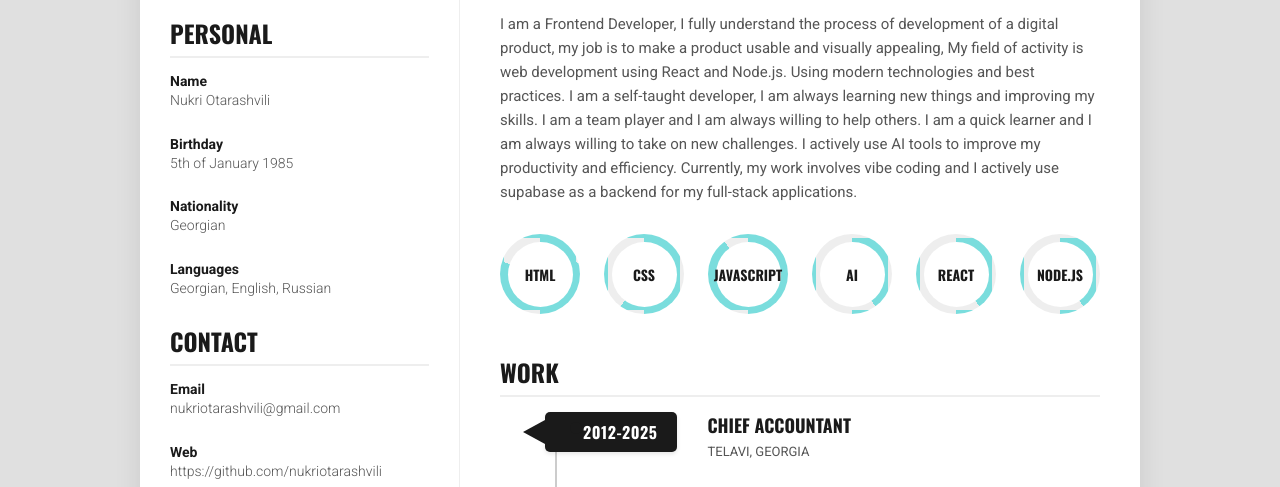
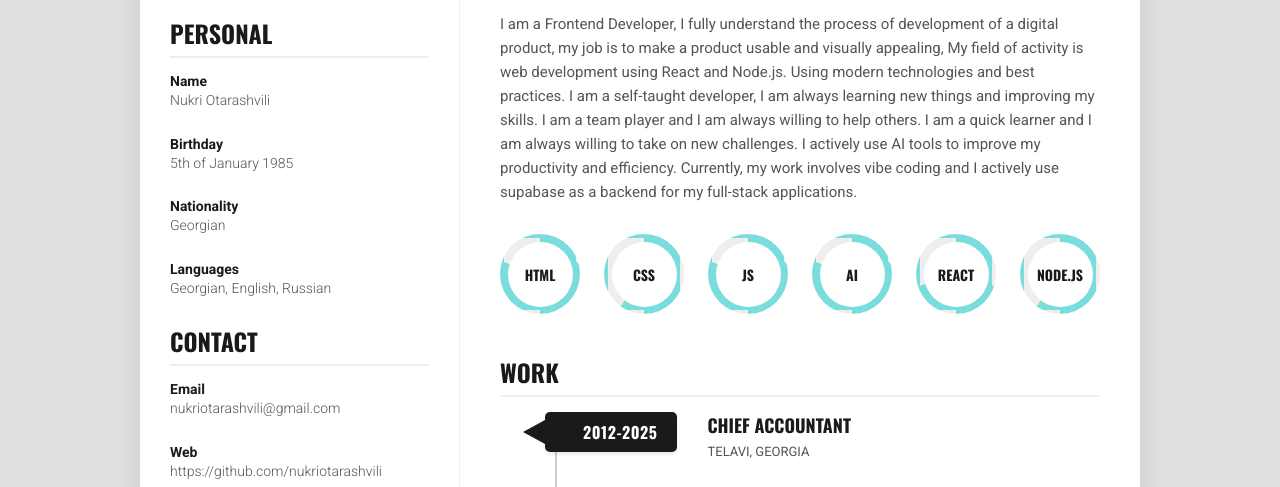
Before and after one commit to nukriotarashvili/davaleba1-CV, a plain HTML site: page index.html in a window 1280 px wide. Shown: the part 255-742 px from the top of the page. Drawn offline with nearby package versions, Linux system fonts and the light colour scheme.

Commit message:
Update skill circles classes and hover colors

```diff
--- a/index.html
+++ b/index.html
@@ -63,12 +63,12 @@
             </p>
 
             <div class="circles-grid">
-                <div class="circle-item circle-ux" data-percent="80"><div class="circle-inner">HTML</div></div>
-                <div class="circle-item circle-ui" data-percent="60"><div class="circle-inner">CSS</div></div>
-                <div class="circle-item circle-design" data-percent="90"><div class="circle-inner">JAVASCRIPT</div></div>
-                <div class="circle-item circle-ia" data-percent="40"><div class="circle-inner">AI</div></div>
-                <div class="circle-item circle-ia" data-percent="40"><div class="circle-inner">REACT</div></div>
-                <div class="circle-item circle-ia" data-percent="40"><div class="circle-inner">NODE.JS</div></div>
+                <div class="circle-item circle-html" data-percent="80"><div class="circle-inner">HTML</div></div>
+                <div class="circle-item circle-css" data-percent="60"><div class="circle-inner">CSS</div></div>
+                <div class="circle-item circle-js" data-percent="80"><div class="circle-inner">JS</div></div>
+                <div class="circle-item circle-ai" data-percent="80"><div class="circle-inner">AI</div></div>
+                <div class="circle-item circle-react" data-percent="70"><div class="circle-inner">REACT</div></div>
+                <div class="circle-item circle-node" data-percent="60"><div class="circle-inner">NODE.JS</div></div>
             </div>
 
             <h3 class="section-title">Work</h3>
--- a/main.js
+++ b/main.js
@@ -16,7 +16,7 @@ const cvData = {
     software: [
         { name: "HTML", percent: 90 },
         { name: "CSS", percent: 75 },
-        { name: "JavaScript", percent: 80 },
+        { name: "JS", percent: 80 },
         { name: "AI", percent: 80 },
         { name: "React", percent: 70 },
         { name: "Node.js", percent: 60 }
@@ -239,12 +239,14 @@ function getCSSVariable(variableName) {
     return getComputedStyle(document.documentElement).getPropertyValue(variableName).trim();
 }
 
-// წრეების hover ფერები
+// წრეების hover ფერები (HTML, CSS, JS, AI, React, Node.js)
 const circleHoverColors = {
-    'circle-ux': 'var(--accent-pink)',
-    'circle-ui': 'var(--accent-yellow)',
-    'circle-design': 'var(--accent-pink)',
-    'circle-ia': 'var(--accent-yellow)'
+    'circle-html':  'var(--accent-cyan)',   // HTML
+    'circle-css':   'var(--accent-pink)',   // CSS
+    'circle-js':    'var(--accent-yellow)', // JS
+    'circle-ai':    'var(--accent-cyan)',   // AI
+    'circle-react': 'var(--accent-pink)',   // React
+    'circle-node':  'var(--accent-yellow)'  // Node.js
 };
 
 function updateCircleBackground(circleElement, percent, color = null) {
--- a/styles.css
+++ b/styles.css
@@ -86,7 +86,7 @@ body {
     transform: rotate(180deg);
 }
 
-/* მთავარი კონტეინერი (A4 პროპორციასთან მიახლოებული) */
+/* მთავარი კონტეინერი */
 .cv-container {
     background-color: var(--container-bg);
     width: 1000px;
@@ -98,7 +98,7 @@ body {
     transition: background-color 0.3s ease;
 }
 
-/* --- მარცხენა სვეტი (PERSONAL) --- */
+/* --- მარცხენა სვეტი --- */
 .left-column {
     width: 32%;
     padding: 40px 30px;
@@ -162,7 +162,7 @@ body {
     display: none;
 }
 
-/* სათაურების სტილი (PERSONAL, CONTACT...) */
+/* სათაურების სტილი */
 .section-title {
     font-family: 'Oswald', sans-serif;
     font-size: 24px;
@@ -205,7 +205,7 @@ body {
     color: var(--accent-cyan);
 }
 
-/* სოფტვეარის პროგრეს ბარები */
+/* პროგრეს ბარების სტილი */
 .skill-bar-container {
     margin-bottom: 15px;
 }
@@ -244,7 +244,7 @@ body {
     font-size: 30px;
 }
 
-/* --- მარჯვენა სვეტი (PROFILE, WORK...) --- */
+/* --- მარჯვენა სვეტი --- */
 .right-column {
     width: 68%;
     padding: 40px 40px;
@@ -255,7 +255,7 @@ body {
     display: flex;
     align-items: center;
     margin-bottom: 50px;
-    margin-top: -20px; /* ვიზუალური გასწორებისთვის */
+    margin-top: -20px; /* ვიზუალური გასწორებ */
 }
 
 .header-name {
@@ -271,7 +271,7 @@ body {
 }
 
 .header-name span {
-    color: #aaa; /* "Cristian" ფერი */
+    color: #aaa;
 }
 .header-name .first-name {
     color: #a0a0ff;
@@ -282,7 +282,7 @@ body {
     transition: color 0.3s ease;
 }
 .header-name .name-highlight {
-    color: var(--accent-pink); /* ოდნავ მოვარდისფრო */
+    color: var(--accent-pink);
 }
 
 .header-role {
@@ -327,7 +327,7 @@ body {
     font-family: 'Oswald', sans-serif;
     font-weight: 700;
     font-size: 16px;
-    border: 4px solid #eee; /* Default */
+    border: 4px solid #eee;
     position: relative;
     transition: background 0.3s ease, transform 0.3s ease;
     cursor: pointer;
@@ -339,10 +339,12 @@ body {
 
 /* გრაფიკული წრეები (Conic Gradient) */
 
-.circle-ux { border-color: transparent; background: conic-gradient(var(--accent-cyan) 0%, var(--progress-bg) 0); border-radius: 50%; }
-.circle-ui { border-color: transparent; background: conic-gradient(var(--accent-cyan) 0%, var(--progress-bg) 0); border-radius: 50%; }
-.circle-design { border-color: transparent; background: conic-gradient(var(--accent-cyan) 0%, var(--progress-bg) 0); border-radius: 50%; }
-.circle-ia { border-color: transparent; background: conic-gradient(var(--accent-cyan) 0%, var(--progress-bg) 0); border-radius: 50%; }
+.circle-html  { border-color: transparent; background: conic-gradient(var(--accent-cyan) 0%,   var(--progress-bg) 0); border-radius: 50%; }
+.circle-css   { border-color: transparent; background: conic-gradient(var(--accent-cyan) 0%,   var(--progress-bg) 0); border-radius: 50%; }
+.circle-js    { border-color: transparent; background: conic-gradient(var(--accent-cyan) 0%,   var(--progress-bg) 0); border-radius: 50%; }
+.circle-ai    { border-color: transparent; background: conic-gradient(var(--accent-cyan) 0%,   var(--progress-bg) 0); border-radius: 50%; }
+.circle-react { border-color: transparent; background: conic-gradient(var(--accent-cyan) 0%,   var(--progress-bg) 0); border-radius: 50%; }
+.circle-node  { border-color: transparent; background: conic-gradient(var(--accent-cyan) 0%,   var(--progress-bg) 0); border-radius: 50%; }
 
 .circle-inner {
     background: var(--circle-inner-bg);
@@ -366,7 +368,7 @@ body {
 .timeline-container::before {
     content: '';
     position: absolute;
-    left: 55px; /* ხაზის პოზიცია */
+    left: 55px;
     top: 10px;
     bottom: 0;
     width: 2px;
```
